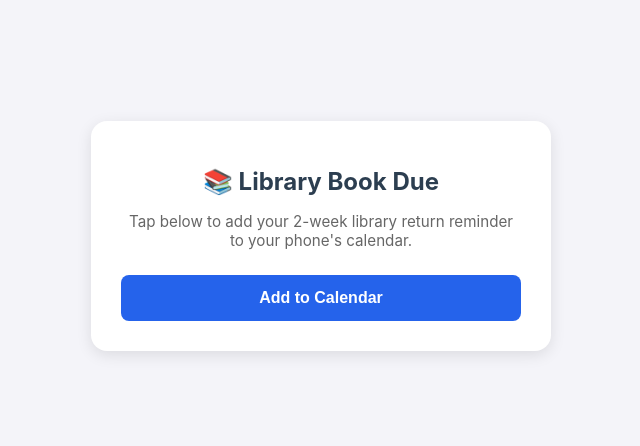
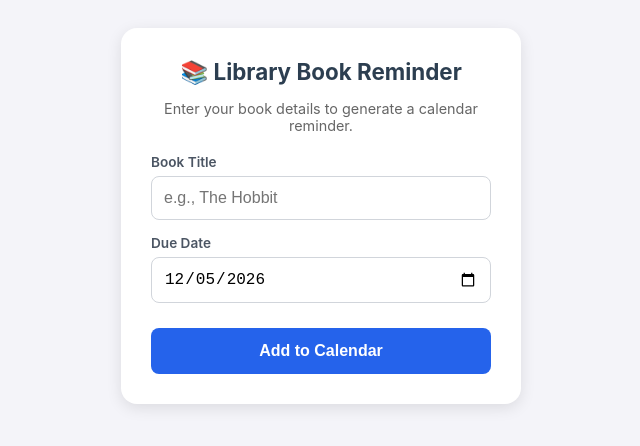
Before and after one commit to aloldham9/Library_Bookmark_Reminder, a plain HTML site: page index.html in a window 1280 px wide. Shown: the part 184-630 px from the top of the page, without its empty margins (319-959 px from the left). Drawn offline with Linux system fonts and the light colour scheme.

Commit message:
Update index.html
Added date picker and book name

```diff
--- a/index.html
+++ b/index.html
@@ -13,10 +13,10 @@
             flex-direction: column;
             align-items: center;
             justify-content: center;
-            height: 100vh;
+            min-height: 100vh;
             margin: 0;
             padding: 20px;
-            text-align: center;
+            box-sizing: border-box;
         }
         .card {
             background: white;
@@ -25,9 +25,35 @@
             box-shadow: 0 4px 15px rgba(0,0,0,0.1);
             max-width: 400px;
             width: 100%;
+            box-sizing: border-box;
+            text-align: left;
         }
-        h1 { font-size: 1.5rem; margin-bottom: 10px; color: #2c3e50; }
-        p { color: #666; font-size: 0.95rem; margin-bottom: 25px; }
+        h1 { font-size: 1.4rem; margin-top: 0; margin-bottom: 8px; color: #2c3e50; text-align: center; }
+        p { color: #666; font-size: 0.9rem; margin-bottom: 20px; text-align: center; }
+
+        .form-group {
+            margin-bottom: 15px;
+        }
+        label {
+            display: block;
+            font-size: 0.85rem;
+            font-weight: 600;
+            color: #4b5563;
+            margin-bottom: 6px;
+        }
+        input[type="text"], input[type="date"] {
+            width: 100%;
+            padding: 12px;
+            border: 1px solid #d1d5db;
+            border-radius: 8px;
+            font-size: 1rem;
+            box-sizing: border-box;
+            outline: none;
+            transition: border-color 0.2s;
+        }
+        input[type="text"]:focus, input[type="date"]:focus {
+            border-color: #2563eb;
+        }
         .btn {
             background: #2563eb;
             color: white;
@@ -38,9 +64,9 @@
             border-radius: 8px;
             cursor: pointer;
             width: 100%;
-            text-decoration: none;
-            display: inline-block;
+            margin-top: 10px;
             box-sizing: border-box;
+            transition: background 0.2s;
         }
         .btn:active { background: #1d4ed8; }
     </style>
@@ -48,47 +74,71 @@
 <body>
 
 <div class="card">
-    <h1>📚 Library Book Due</h1>
-    <p>Tap below to add your 2-week library return reminder to your phone's calendar.</p>
+    <h1>📚 Library Book Reminder</h1>
+    <p>Enter your book details to generate a calendar reminder.</p>
+
+    <div class="form-group">
+        <label for="bookName">Book Title</label>
+        <input type="text" id="bookName" placeholder="e.g., The Hobbit">
+    </div>
+
+    <div class="form-group">
+        <label for="dueDate">Due Date</label>
+        <input type="date" id="dueDate">
+    </div>
+
     <button class="btn" onclick="addToCalendar()">Add to Calendar</button>
 </div>
 
 <script>
+    // Automatically set the date picker default to 14 days from today upon opening
+    window.addEventListener('DOMContentLoaded', () => {
+        const defaultDate = new Date();
+        defaultDate.setDate(defaultDate.getDate() + 14);
+        const yyyy = defaultDate.getFullYear();
+        const mm = String(defaultDate.getMonth() + 1).padStart(2, '0');
+        const dd = String(defaultDate.getDate()).padStart(2, '0');
+        document.getElementById('dueDate').value = `${yyyy}-${mm}-${dd}`;
+    });
+
     function addToCalendar() {
-    // Set due date to 14 days from today automatically
-    const dueDate = new Date();
-    dueDate.setDate(dueDate.getDate() + 14);
+        const titleInput = document.getElementById('bookName').value.trim();
+        const dateInput = document.getElementById('dueDate').value;
 
-    // Format date for iCalendar (YYYYMMDD)
-    const year = dueDate.getFullYear();
-    const month = String(dueDate.getMonth() + 1).padStart(2, '0');
-    const day = String(dueDate.getDate()).padStart(2, '0');
-    const dateStr = `${year}${month}${day}`;
+        if (!dateInput) {
+            alert('Please select a due date.');
+            return;
+        }
 
-    // Generate standard iCalendar (.ics) content locally
+        const bookTitle = titleInput ? titleInput : 'Library Book';
+
+        // Convert date format from YYYY-MM-DD to iCalendar YYYYMMDD format
+        const dateStr = dateInput.replace(/-/g, '');
+
+        // Generate iCalendar (.ics) content locally
         const icsContent =
 `BEGIN:VCALENDAR
 VERSION:2.0
 PRODID:-//Library Bookmark//EN
 BEGIN:VEVENT
-SUMMARY:Library Books Due Back!
-DESCRIPTION:Time to return your library books so you don't get fined.
+SUMMARY:Return Book: ${bookTitle}
+DESCRIPTION:Time to return "${bookTitle}" to the library so you don't get fined.
 DTSTART;VALUE=DATE:${dateStr}
 DTEND;VALUE=DATE:${dateStr}
 BEGIN:VALARM
 TRIGGER:-P1D
-DESCRIPTION:Reminder: Library books due tomorrow
+DESCRIPTION:Reminder: "${bookTitle}" due tomorrow
 ACTION:DISPLAY
 END:VALARM
 END:VEVENT
 END:VCALENDAR`;
 
-    // Create a local blob and trigger download so the phone's native calendar catches it
+        // Trigger local file download
         const blob = new Blob([icsContent], { type: 'text/calendar;charset=utf-8' });
         const url = window.URL.createObjectURL(blob);
         const a = document.createElement('a');
         a.href = url;
-    a.download = 'library-due-date.ics';
+        a.download = `${bookTitle.toLowerCase().replace(/[^a-z0-9]/g, '-')}-due.ics`;
         document.body.appendChild(a);
         a.click();
         document.body.removeChild(a);
```
Lines whose indentation alone changed are shown as unchanged.
